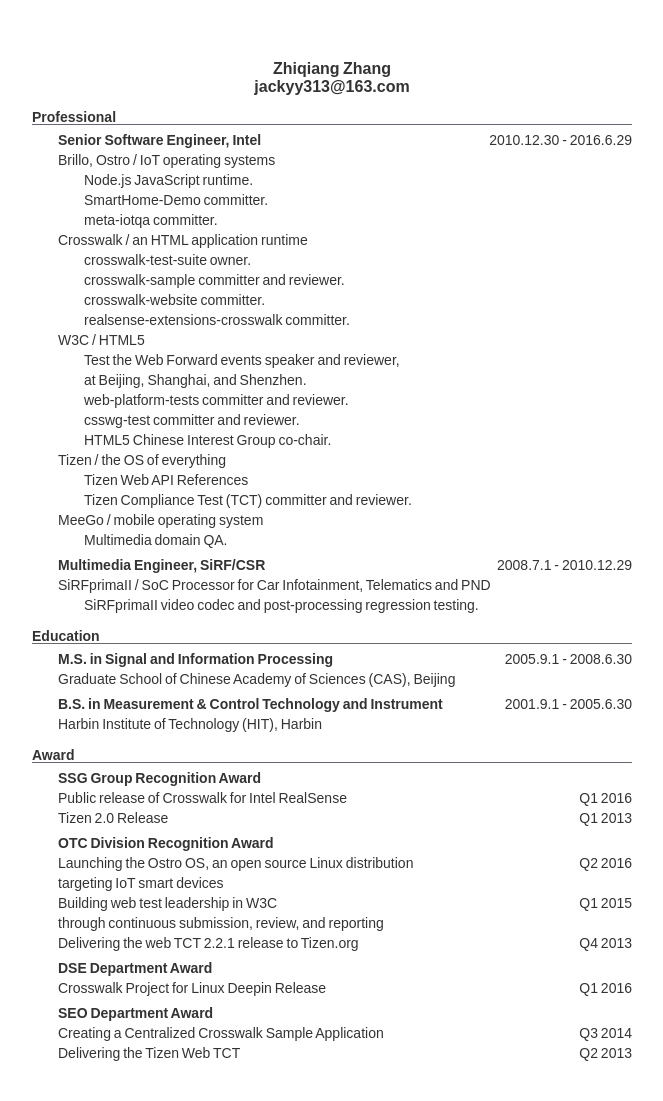
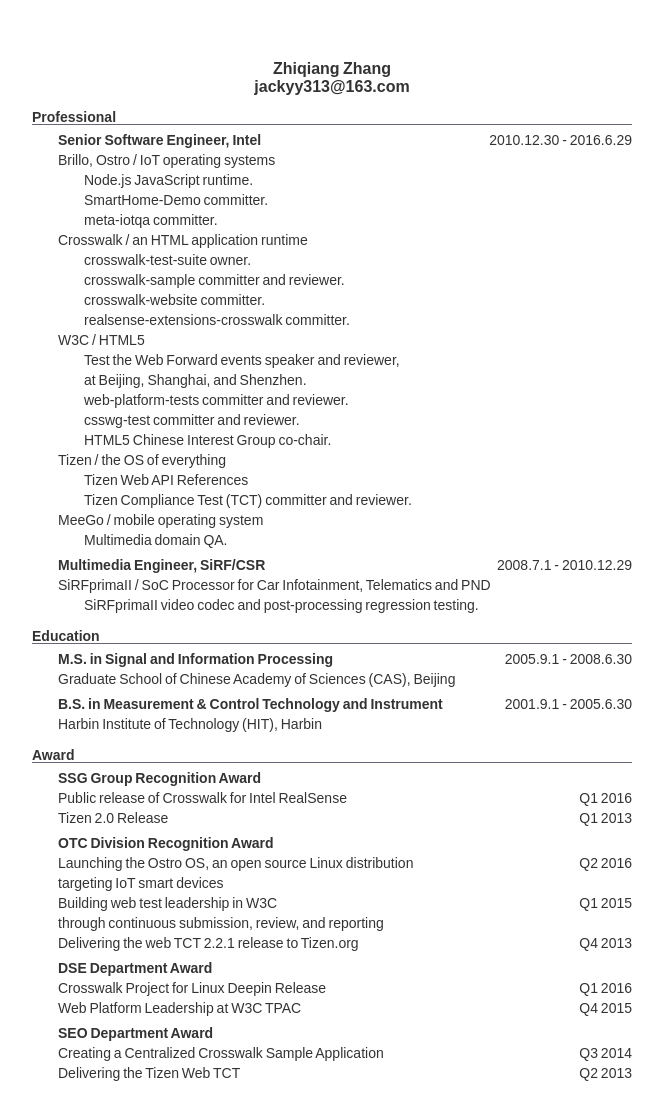
Before and after one commit to shuixin222/zqzhang.github.io, a Jekyll site: the page resume/index.html, which Jekyll copies as it is, in a window 1280 px wide. Shown: the whole page, without its empty margins (308-971 px from the left). Built offline with Jekyll 4.4.1, drawn with Linux system fonts in a browser that asks for light colours.

Commit message:
Record a Design & Systems Engineering Q4 2015 Department Award
for Web Platform Leadership at W3C TPAC

The team’s compelling demos and leadership in the development of
key specs helped cement Intel as a web technology leader in the
minds of the web developers, partners, and other contributors in
the W3C.  The work presented and developed at TPAC strengthens
an open platform for innovation that helps drive Intel’s client,
data center, and IoT business.

```diff
--- a/resume/index.html
+++ b/resume/index.html
@@ -147,6 +147,11 @@
         <div class="samelinealignright">Q1 2016</div>
         <div style="clear:both"></div>
       </div>
+      <div class="small">
+        <div class="samelinealignleft">Web Platform Leadership at W3C TPAC</div>
+        <div class="samelinealignright">Q4 2015</div>
+        <div style="clear:both"></div>
+      </div>
       <div class="middle">
         <div class="samelinealignleft highlight">SEO Department Award</div>
         <div style="clear:both"></div>
--- a/resume/zh.html
+++ b/resume/zh.html
@@ -226,6 +226,9 @@
           2016Q1: Crosswalk Project for Linux Deepin Release
         </li>
         <li>
+          2015Q4: Web Platform Leadership at W3C TPAC
+        </li>
+        <li>
           2015Q1: Building web test leadership in W3C through continuous
           submission, review, and reporting
         </li>
```
